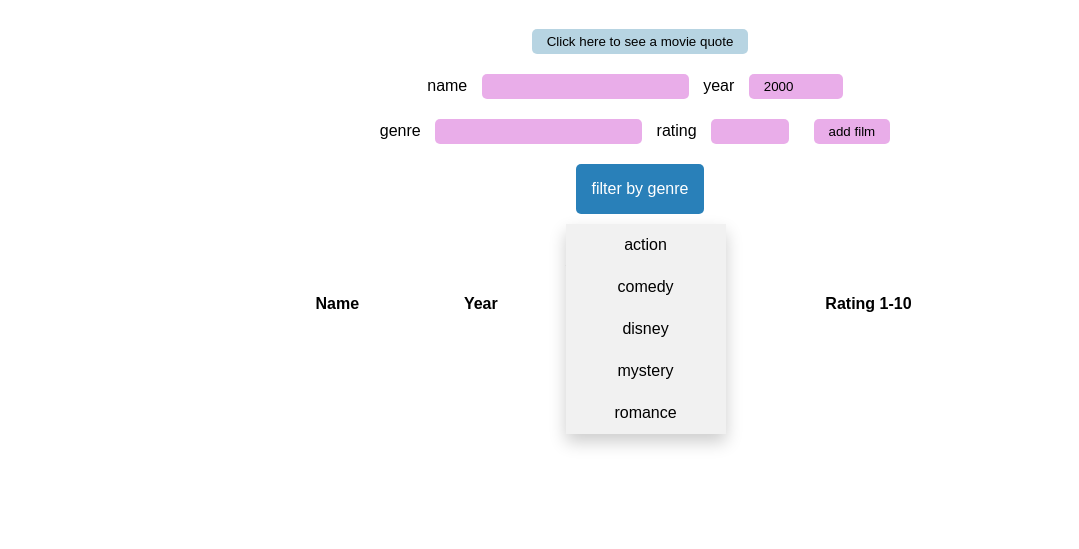
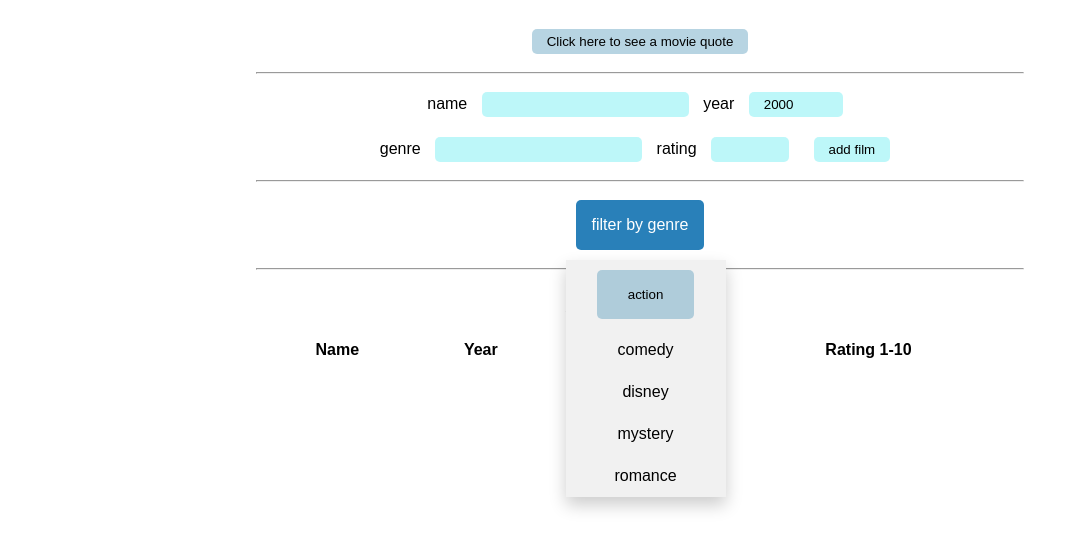
Before and after one commit to stephanie-ai/films-app, a plain HTML site: page client/index.html in a window 1280 px wide. Both pictures are taken after a click on the button "filter by genre". Shown: the part 61-610 px from the top of the page, without its empty margins (0-1079 px from the left). Drawn offline with Linux system fonts and the light colour scheme; no server answers; a web font is replaced by a local one.

Commit message:
add favicon

```diff
--- a/client/index.html
+++ b/client/index.html
@@ -12,7 +12,7 @@
     <h1>The Database For Films</h1>
     <div id="content">
         <button id="msgBtn">Click here to see a movie quote</button>
-
+<hr>
         <form id="add-film-form">
             <label for="name">name</label>
             <input type="text" id="name" required />
@@ -28,20 +28,18 @@
 
             <input id="submit" type="submit" value="add film" />
         </form>
-
-        <!-- <input type="text" id="genreFilter" onkeyup="genreFilter()" placeholder="filter by genre" /> -->
-
+<hr>
         <div class="dropdown">
             <button onclick="genreFilter()" class="dropbtn">filter by genre</button>
             <div id="myDropdown" class="dropdown-content">
-              <a href="#">action</a>
+              <button onclick="filterSelection('action')"><a href="#" >action</a></button>
               <a href="#">comedy</a>
               <a href="#">disney</a>
               <a href="#">mystery</a>
               <a href="#">romance</a>
             </div>
           </div>
-
+<hr>
         <section id="films">
             <h2>All The Films</h2>
             <table id="filmsTable">
--- a/client/styles/index.css
+++ b/client/styles/index.css
@@ -11,7 +11,7 @@
 
 button { background-color: rgba(77, 149, 182, 0.4); }
 
-input { background-color: rgba(200, 50, 200, 0.4); }
+input { background-color: rgba(91, 236, 241, 0.4); }
 
 button, input {
     border: none;
```
Also changed, not shown: client/favicon-16x16.png (added).
